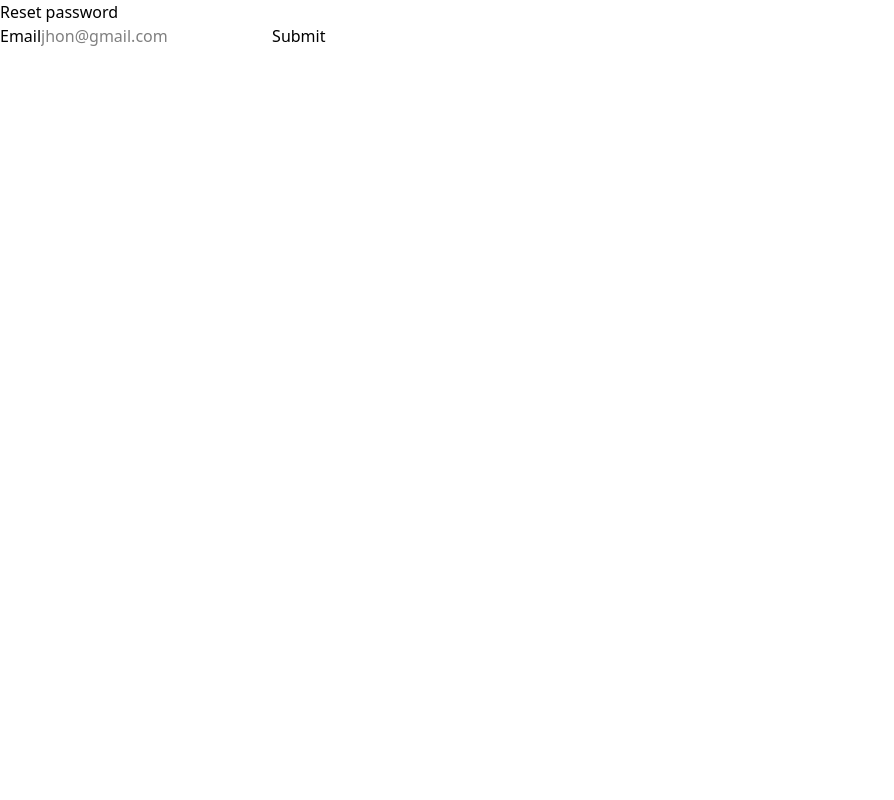
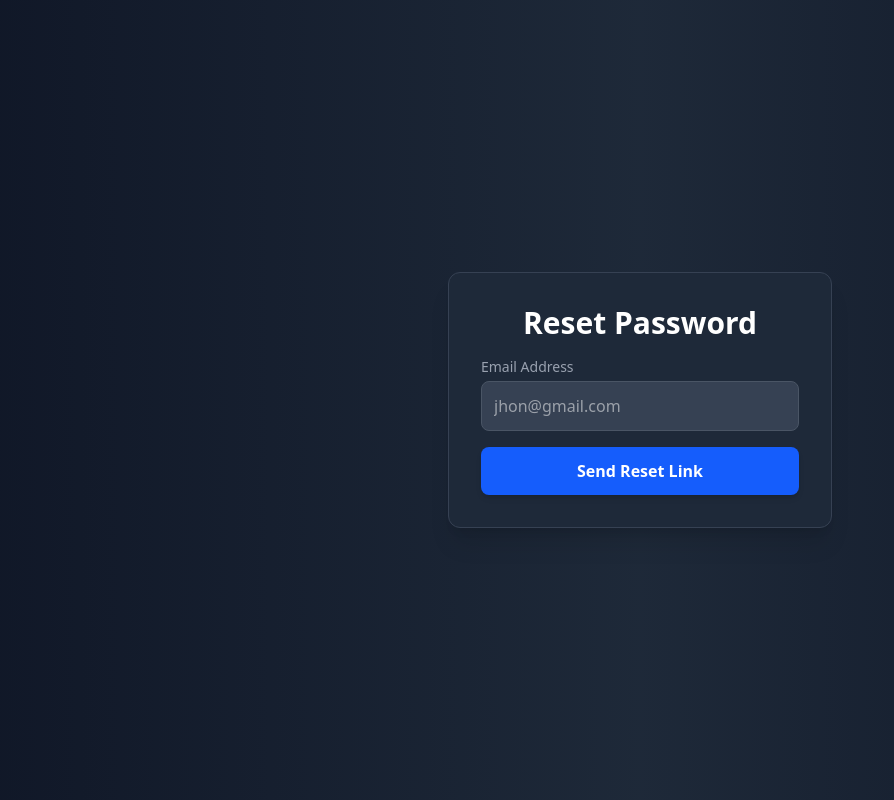
Before and after one commit to InukaSilv/SDGP-Frontend, a React (Vite) app in the folder RiVVe/: page /forgotpassword in a window 1280 px wide. Shown: the whole page, without its empty margins (0-894 px from the left). Built offline with nearby package versions, Linux system fonts and the light colour scheme.

Commit message:
forgot password
signup, login, forgot pasword implemented

```diff
--- a/RiVVe/src/App.tsx
+++ b/RiVVe/src/App.tsx
@@ -8,7 +8,6 @@ import Login from "./pages/Login";
 import VerifyWaiting from "./pages/VerifyWaiting";
 import ProtectedRoute from "./components/protectedRoute/ProtectedRoute";
 import ForgotPasswordEmail from "./pages/ForgotPasswordEmail";
-import ResetPw from "./pages/ResetPw";
 
 function App() {
   return (
@@ -21,7 +20,7 @@ function App() {
         <Route path="/login" element={<Login />} />
         <Route path="/verifyWaiting" element={<VerifyWaiting />} />
         <Route path="/forgotpassword" element={<ForgotPasswordEmail />} />
-        <Route path="reset-password" element={<ResetPw />} />
+
         <Route path="/user" element={<ProtectedRoute element={<User />} />} />
       </Routes>
     </Router>
--- a/RiVVe/src/components/forms/Signupform.tsx
+++ b/RiVVe/src/components/forms/Signupform.tsx
@@ -121,7 +121,6 @@ function Signupform({ role }: { role: string }) {
         email: user.email,
         phone: user.phoneNumber || "",
         dob: "",
-        password: "",
         registerType: "google",
         isPremium: false,
         idToken: idToken,
--- a/RiVVe/src/pages/ForgotPasswordEmail.tsx
+++ b/RiVVe/src/pages/ForgotPasswordEmail.tsx
@@ -1,16 +1,17 @@
 import { useState } from "react";
+import { auth } from "../firebase";
+import { useNavigate } from "react-router-dom";
 import {
-  auth,
-  signInWithPopup,
-  googleProvider,
-  signInWithEmailAndPassword,
-} from "../firebase";
-import { getIdToken, sendPasswordResetEmail } from "firebase/auth";
-import { Navigate, useNavigate } from "react-router-dom";
+  fetchSignInMethodsForEmail,
+  sendPasswordResetEmail,
+} from "firebase/auth";
 import axios from "axios";
+
 function ForgotPasswordEmail() {
   const [email, setEmail] = useState<string>("");
   const navigate = useNavigate();
+  const [error, setError] = useState<string>("");
+  const [message, setMessage] = useState<string>("");
 
   const handleEmail = (e: React.ChangeEvent<HTMLInputElement>) => {
     setEmail(e.target.value);
@@ -18,30 +19,74 @@ function ForgotPasswordEmail() {
 
   const handleSubmit = async (e: React.FormEvent) => {
     e.preventDefault();
+    setError("");
+    setMessage("");
     try {
+      const { data } = await axios.post(
+        "http://localhost:5001/api/auth/checkforforget",
+        { email }
+      );
+
+      console.log(data);
+      if (data.exists !== true) {
+        setError("Email does not exist, please use a valid email");
+        return;
+      }
+
+      if (data.exists && data.isUsingPassword === false) {
+        setError(
+          "Email uses a different login method, try logging in using different email"
+        );
+        return;
+      }
+
       await sendPasswordResetEmail(auth, email);
-      console.log("verificaiton sent to", email);
-    } catch (error) {
-      console.error("error:", error);
+      setMessage("Check email and follow the steps");
+      setTimeout(() => {
+        navigate("/login");
+      }, 10000);
+    } catch (error: any) {
+      if (error.code === "auth/user-not-found") {
+        setError("Email does not exist, try entering correct email");
+      }
+      console.error("Error:", error);
     }
   };
+
   return (
-    <>
+    <div className="flex items-center justify-center min-h-screen bg-gradient-to-r from-gray-900 via-gray-800 to-gray-900 text-white">
+      <div className="bg-gray-800 p-8 rounded-xl shadow-xl w-96 border border-gray-700">
+        <h1 className="text-3xl font-bold text-center mb-4">Reset Password</h1>
+        <form onSubmit={handleSubmit} className="space-y-4">
           <div>
-        <h1>Reset password</h1>
-        <form className="" onSubmit={handleSubmit}>
-          <label>Email</label>
+            <label
+              htmlFor="email"
+              className="block text-sm font-medium text-gray-400"
+            >
+              Email Address
+            </label>
             <input
               type="email"
               id="email"
               placeholder="jhon@gmail.com"
               value={email}
               onChange={handleEmail}
+              className="w-full mt-1 p-3 bg-gray-700 border border-gray-600 rounded-lg focus:ring-2 focus:ring-blue-500 focus:outline-none"
+              required
             />
-          <button type="submit">Submit</button>
+          </div>
+          {error && <p>{error}</p>}
+          {message && <p>{message}</p>}
+          <button
+            type="submit"
+            className="w-full bg-blue-600 text-white py-3 rounded-lg hover:bg-blue-700 transition duration-200 font-semibold shadow-md"
+          >
+            Send Reset Link
+          </button>
         </form>
       </div>
-    </>
+    </div>
   );
 }
+
 export default ForgotPasswordEmail;
--- a/RiVVe/src/pages/ResetPw.tsx
+++ /dev/null
@@ -1,128 +0,0 @@
-import { useEffect, useState } from "react";
-import Navbar from "../components/navbar/navbar";
-import { Eye, EyeOff } from "lucide-react";
-import { confirmPasswordReset } from "firebase/auth";
-import { auth } from "../firebase";
-import { useNavigate } from "react-router-dom";
-import axios from "axios";
-
-function ResetPw() {
-  const [showPass, setShowPass] = useState<boolean>(false);
-  const [showPass2, setShowPass2] = useState<boolean>(false);
-  const [formData, setFormData] = useState({
-    password: "",
-    confirmPassword: "",
-  });
-  const [error, setError] = useState("");
-  const navigate = useNavigate();
-
-  const handleInput = (e: React.ChangeEvent<HTMLInputElement>) => {
-    const { id, value } = e.target;
-    setFormData((prev) => ({ ...prev, [id]: value }));
-
-    if (id === "confirmPassword") {
-      if (formData.password !== value) {
-        setError("Passwords do not match");
-      } else {
-        setError("");
-      }
-    }
-  };
-
-  const handleSubmit = async (e: React.FormEvent) => {
-    e.preventDefault();
-    const URL = new URLSearchParams(window.location.search);
-    const code = URL.get("oobCode");
-    if (!code) {
-      setError("Passwrod link expired");
-      return;
-    }
-
-    await confirmPasswordReset(auth, code, formData.password);
-    await axios.post("http://localhost:5001/api/auth/password-reset", {
-      code,
-      newPassword: formData.password,
-    });
-    console.log("password changed success");
-    navigate("/login");
-  };
-
-  const disable =
-    formData.password.trim() === "" || formData.confirmPassword.trim() === "";
-
-  return (
-    <>
-      <div className="flex items-center justify-center min-h-screen bg-gray-900 text-white">
-        <div className="w-full max-w-md p-6 bg-gray-800 rounded-lg shadow-lg">
-          <h1 className="text-2xl font-bold text-center mb-6">
-            Reset Password
-          </h1>
-          <form onSubmit={handleSubmit} className="space-y-4">
-            <div>
-              <label htmlFor="password" className="block text-sm font-medium">
-                Enter Password
-              </label>
-              <div className="relative mt-1">
-                <input
-                  type={showPass ? "text" : "password"}
-                  id="password"
-                  value={formData.password}
-                  onChange={handleInput}
-                  placeholder="New Password"
-                  className="w-full border border-gray-600 bg-gray-700 text-white p-3 rounded-lg focus:ring-2 focus:ring-blue-500 transition-all pr-10"
-                />
-                <button
-                  type="button"
-                  className="absolute right-3 top-3 text-gray-400 hover:text-gray-200"
-                  onClick={() => setShowPass(!showPass)}
-                >
-                  {showPass ? <Eye size={20} /> : <EyeOff size={20} />}
-                </button>
-              </div>
-            </div>
-
-            <div>
-              <label
-                htmlFor="confirmPassword"
-                className="block text-sm font-medium"
-              >
-                Re-enter Password
-              </label>
-              <div className="relative mt-1">
-                <input
-                  type={showPass2 ? "text" : "password"}
-                  id="confirmPassword"
-                  value={formData.confirmPassword}
-                  onChange={handleInput}
-                  placeholder="Confirm Password"
-                  className="w-full border border-gray-600 bg-gray-700 text-white p-3 rounded-lg focus:ring-2 focus:ring-blue-500 transition-all pr-10"
-                />
-                <button
-                  type="button"
-                  className="absolute right-3 top-3 text-gray-400 hover:text-gray-200"
-                  onClick={() => setShowPass2(!showPass2)}
-                >
-                  {showPass2 ? <Eye size={20} /> : <EyeOff size={20} />}
-                </button>
-              </div>
-            </div>
-            {error && <p className="text-red-500">{error}</p>}
-
-            <button
-              type="submit"
-              className={`w-full bg-blue-600 hover:bg-blue-700 text-white font-semibold py-3 rounded-lg transition-all${
-                disable
-                  ? "bg-gray-600 cursor-not-allowed"
-                  : "bg-blue-600 hover:bg-blue-700"
-              }`}
-            >
-              Reset Password
-            </button>
-          </form>
-        </div>
-      </div>
-    </>
-  );
-}
-
-export default ResetPw;
--- a/RiVVe/src/pages/VerifyWaiting.tsx
+++ b/RiVVe/src/pages/VerifyWaiting.tsx
@@ -1,12 +1,16 @@
-import React, { useEffect } from "react";
+import React, { useEffect, useState } from "react";
 import { useLocation, useNavigate } from "react-router-dom";
-import { auth } from "../firebase";
+import { auth, sendEmailVerification } from "../firebase";
 import axios from "axios";
 
 function VerifyWaiting() {
   const navigate = useNavigate();
   const location = useLocation();
   const { formData } = location.state || {};
+  const [resendCount, setResendCount] = useState<number>(0);
+  const [timer, setTimer] = useState<number>(60);
+  const [processing, setProessing] = useState<boolean>(false);
+  const [errorMessage, setErrorMessge] = useState<string>("");
 
   useEffect(() => {
     if (!formData) {
@@ -30,7 +34,6 @@ function VerifyWaiting() {
           email: formData.email,
           phone: formData.phone,
           dob: formData.dob,
-          password: formData.password,
           registerType: "password",
           isPremium: formData.isPremium || false,
           idToken: idToken,
@@ -55,8 +58,40 @@ function VerifyWaiting() {
     return () => clearInterval(checkVerification);
   }, [navigate, formData]);
 
+  const HandleResend = async () => {
+    if (resendCount >= 2) {
+      setErrorMessge("Limit exceeded, try again later");
+      return;
+    }
+
+    setProessing(true);
+    setErrorMessge("");
+    setTimer(60);
+
+    try {
+      if (auth.currentUser) {
+        await sendEmailVerification(auth.currentUser);
+        setResendCount(resendCount + 1);
+      }
+    } catch (error: any) {
+      if (error.code === "auth/too-many-requests") {
+        setErrorMessge("Too many requests, Please try again later");
+      } else {
+        setErrorMessge("Error sending link, try again later");
+      }
+    }
+  };
+
+  useEffect(() => {
+    if (timer > 0) {
+      const timerr = setTimeout(() => setTimer(timer - 1), 1000);
+      return () => clearTimeout(timerr);
+    } else {
+      setProessing(false);
+    }
+  }, [timer]);
   return (
-    <div className="flex flex-col items-center justify-center min-h-screen bg-gray-100 p-6">
+    <div className="flex flex-col items-center justify-center min-h-screen bg-gray-800 p-6">
       <div className="bg-white shadow-lg rounded-xl p-6 text-center">
         <h1 className="text-2xl font-bold text-gray-800 mb-4">
           Check Your Email for Verification
@@ -70,6 +105,27 @@ function VerifyWaiting() {
         <p className="text-md text-gray-600 mt-4">
           Click on the link in the email. You will be redirected shortly.
         </p>
+        <h4 className="text-md text-black font-bold mt-4">
+          Didn't receive any mail ?{" "}
+        </h4>
+        {resendCount < 2 ? (
+          <>
+            <button
+              className={`p-3 text-white font-semibold rounded-3xl px-7 mt-3 ${
+                processing ? "bg-gray-400 cursor-not-allowed" : " bg-gray-800"
+              }`}
+              onClick={HandleResend}
+              disabled={processing}
+            >
+              {processing ? `Resent in ${timer}s` : "Resend email"}
+            </button>
+          </>
+        ) : (
+          <p className="text-red-500">
+            You have reached the limit, please try again later
+          </p>
+        )}
+        {errorMessage && <p className="text-red-500 mt-2">{errorMessage}</p>}
       </div>
     </div>
   );
```
Lines whose indentation alone changed are shown as unchanged.
